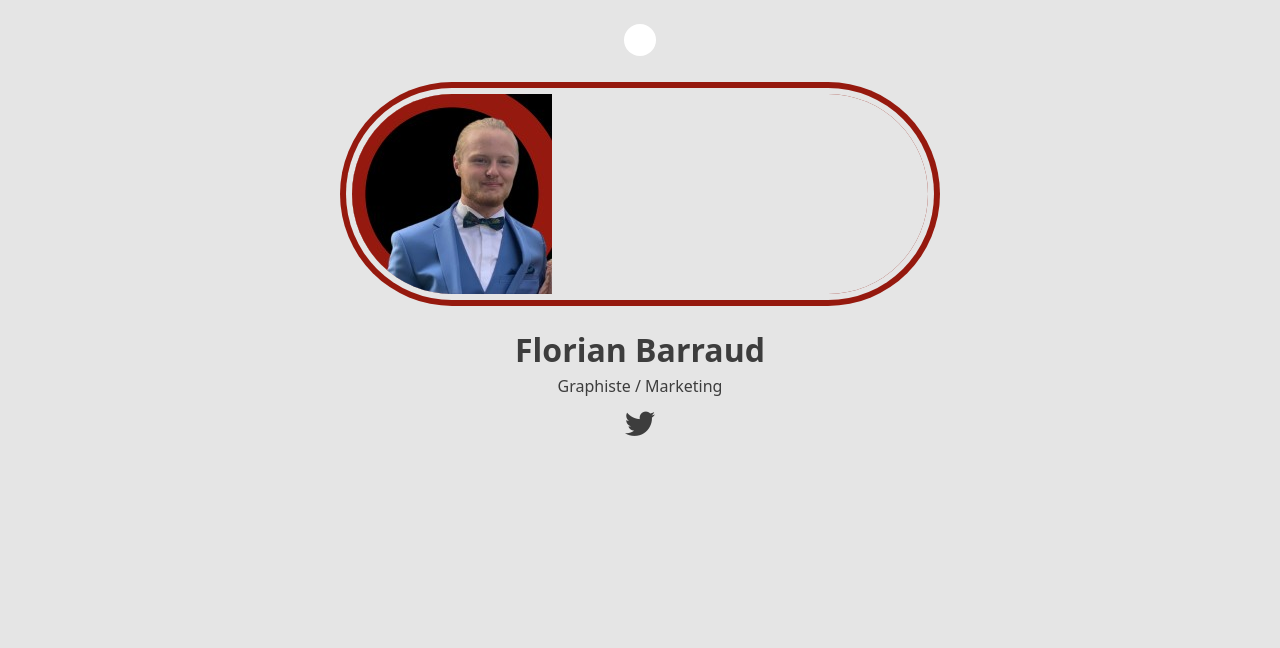
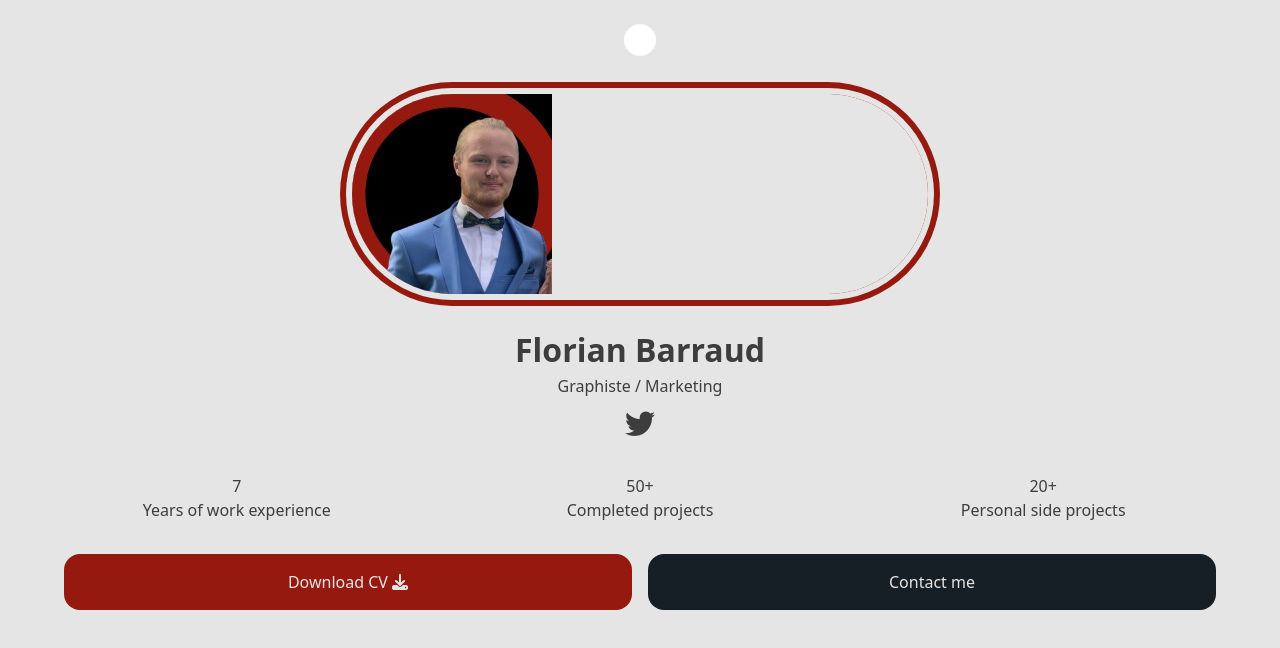
Before and after one commit to Jok-Rr/portfolio-barraud, a Next.js app: page / in a window 1280 px wide. Shown: the top 648 px of the page. Built offline with nearby package versions, Linux system fonts and the light colour scheme.

Commit message:
update(head): add content

```diff
--- a/src/components/Atom/Container.jsx
+++ b/src/components/Atom/Container.jsx
@@ -3,7 +3,7 @@ import React from "react";
 const Container = ({ children, className }) => {
 	return (
 		<div
-			className={`grid grid-cols-4 w-[90%] m-auto gap-8 py-6 ${className}`}
+			className={`grid grid-cols-4 w-[90%] m-auto gap-x-4 gap-y-8 py-6 ${className}`}
 		>
 			{children}
 		</div>
--- a/src/components/DarkMode/DarkMode.jsx
+++ b/src/components/DarkMode/DarkMode.jsx
@@ -4,9 +4,9 @@ const DarkMode = () => {
 	};
 	return (
 		<div className="col-span-4 m-auto">
-			<button onClick={handleDark}>
+			<p onClick={handleDark}>
 				<i className="p-4 bg-white rounded-full fa-solid fa-brightness dark:text-myGrey dark:bg-myDarklight"></i>
-			</button>
+			</p>
 		</div>
 	);
 };
--- a/src/components/ProfilePic/ProfilePic.jsx
+++ b/src/components/ProfilePic/ProfilePic.jsx
@@ -16,6 +16,32 @@ const ProfilePic = () => {
 					<i class="fa-brands fa-twitter text-3xl"></i>
 				</div>
 			</div>
+			<div className="flex justify-between col-span-4 text-center">
+				<div className="w-[30%]">
+					<span>7</span>
+					<p>Years of work experience</p>
+				</div>
+				<div className="w-[30%]">
+					<span>50+</span>
+					<p>Completed projects</p>
+				</div>
+				<div className="w-[30%]">
+					<span>20+</span>
+					<p>Personal side projects</p>
+				</div>
+			</div>
+			<a
+				href=""
+				className="col-span-2 py-4 text-center text-myWhite rounded-2xl bg-myRed"
+			>
+				Download CV <i class="fa-solid fa-download"></i>
+			</a>
+			<a
+				href=""
+				className="col-span-2 py-4 text-center text-myWhite rounded-2xl bg-myDarklight"
+			>
+				Contact me
+			</a>
 		</>
 	);
 };
--- a/src/styles/globals.css
+++ b/src/styles/globals.css
@@ -10,6 +10,6 @@
 		font-weight: 600;
 	}
 	body {
-		@apply bg-myWhite dark:bg-myDarkblue text-lightText dark:text-darkText;
+		@apply font-medium bg-myWhite dark:bg-myDarkblue text-lightText dark:text-myWhite;
 	}
 }
```
